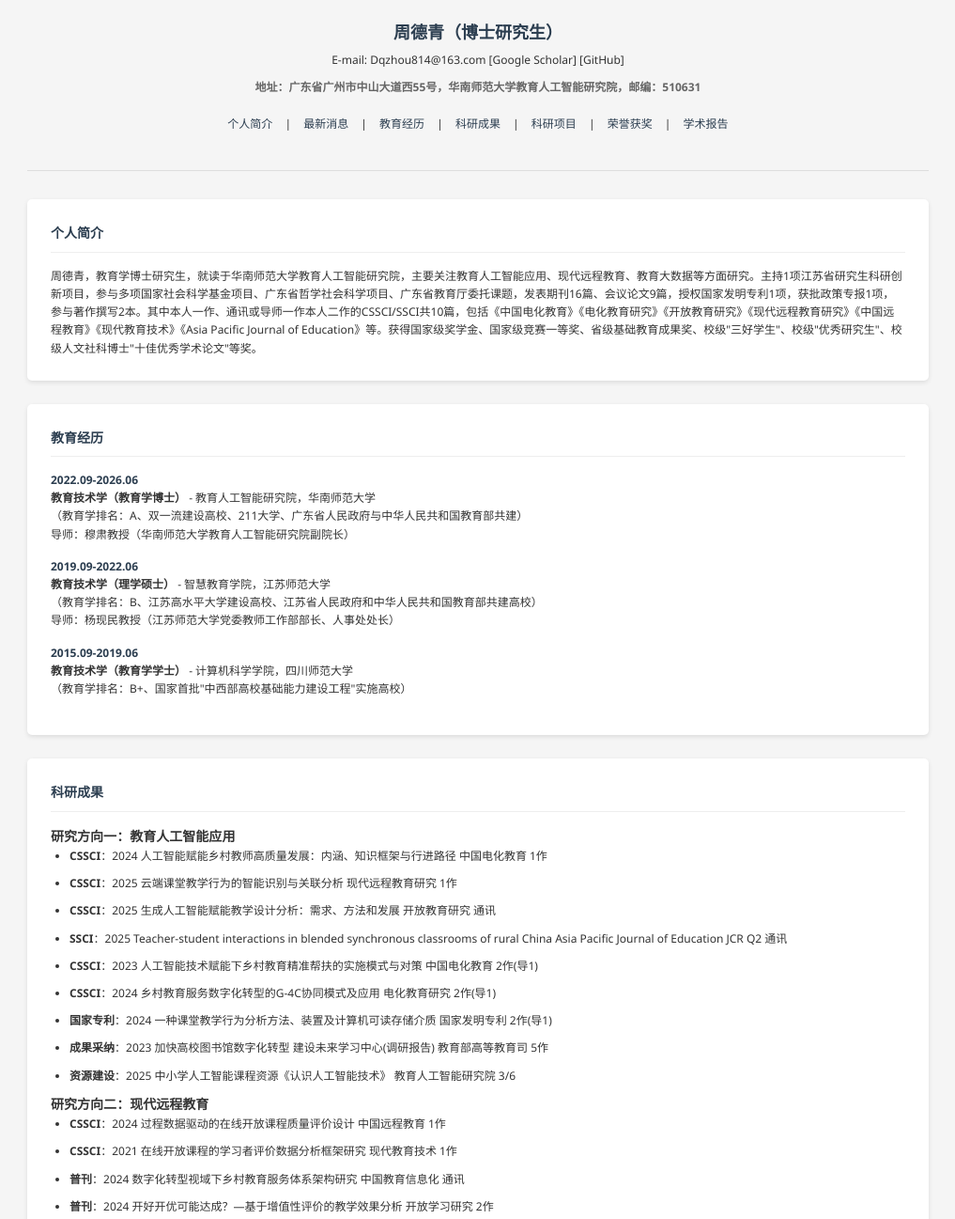
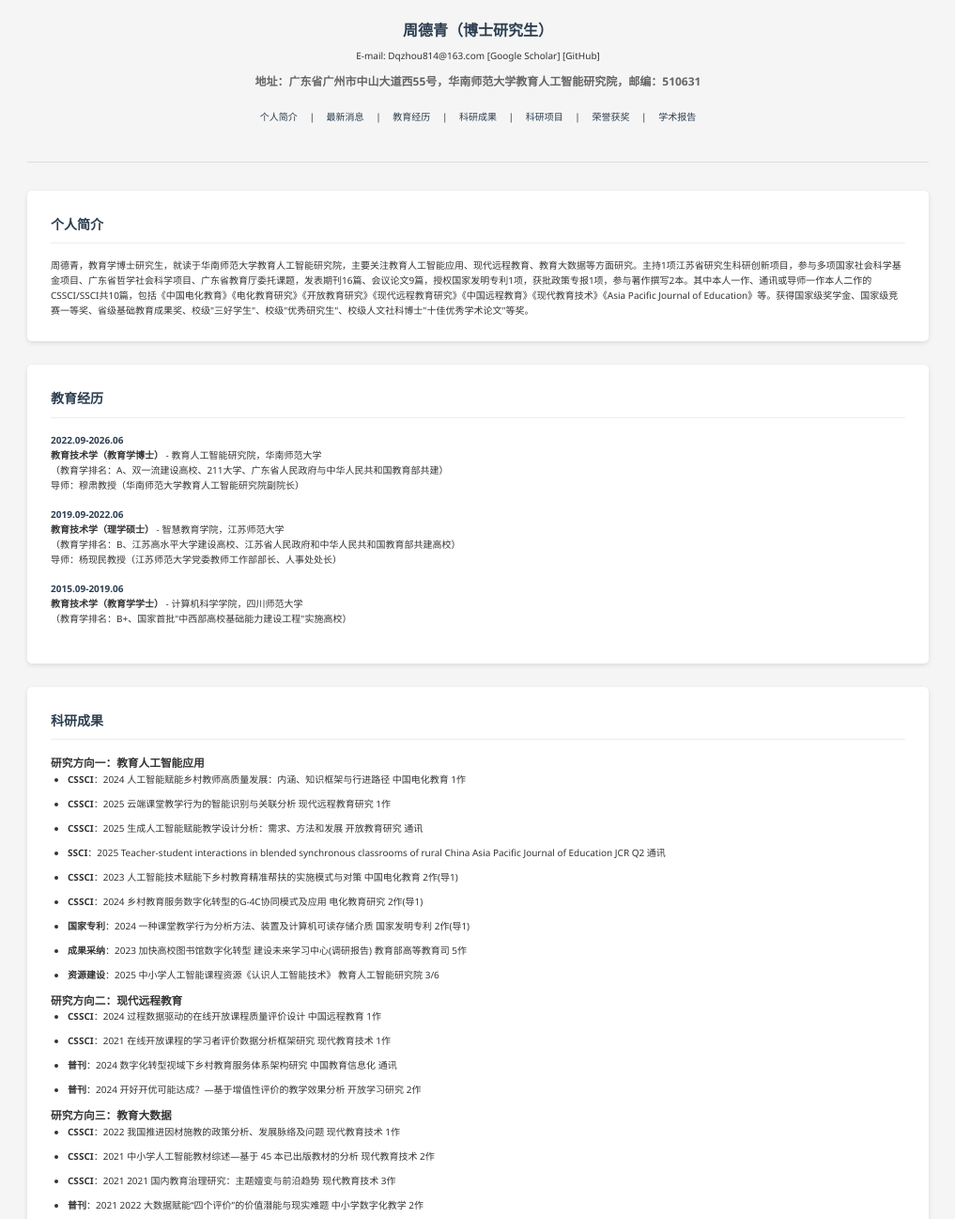
Before and after one commit to Yolanda184/DeqingZhou, a plain HTML site: page index.html in a window 1280 px wide. Shown: the top 1297 px of the page at 94% size, without its empty margins (131-1148 px from the left). Drawn offline with Linux system fonts and the light colour scheme.

```diff
--- a/index.html
+++ b/index.html
@@ -20,7 +20,7 @@
             padding: 20px;
             max-width: 1000px;
             margin: 0 auto;
-            font-size: 12px;
+            font-size: 10px;
         }
 
         header {
@@ -31,7 +31,7 @@
         }
 
         h1 {
-            font-size: 18px;
+            font-size: 16px;
             margin-bottom: 5px;
             color: #2c3e50;
         }
@@ -89,7 +89,7 @@
         }
 
         ul {
-            padding-left: 20px;
+            padding-left: 18px;
         }
 
         li {
```
